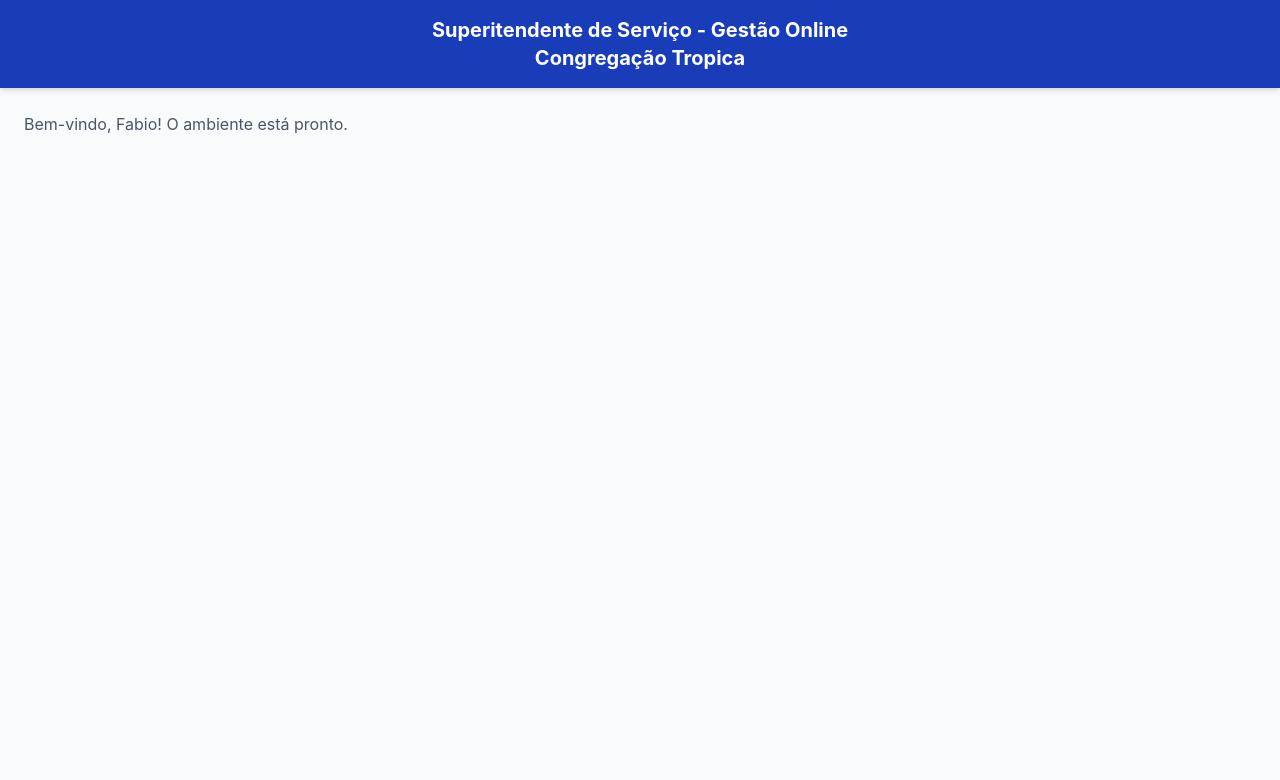
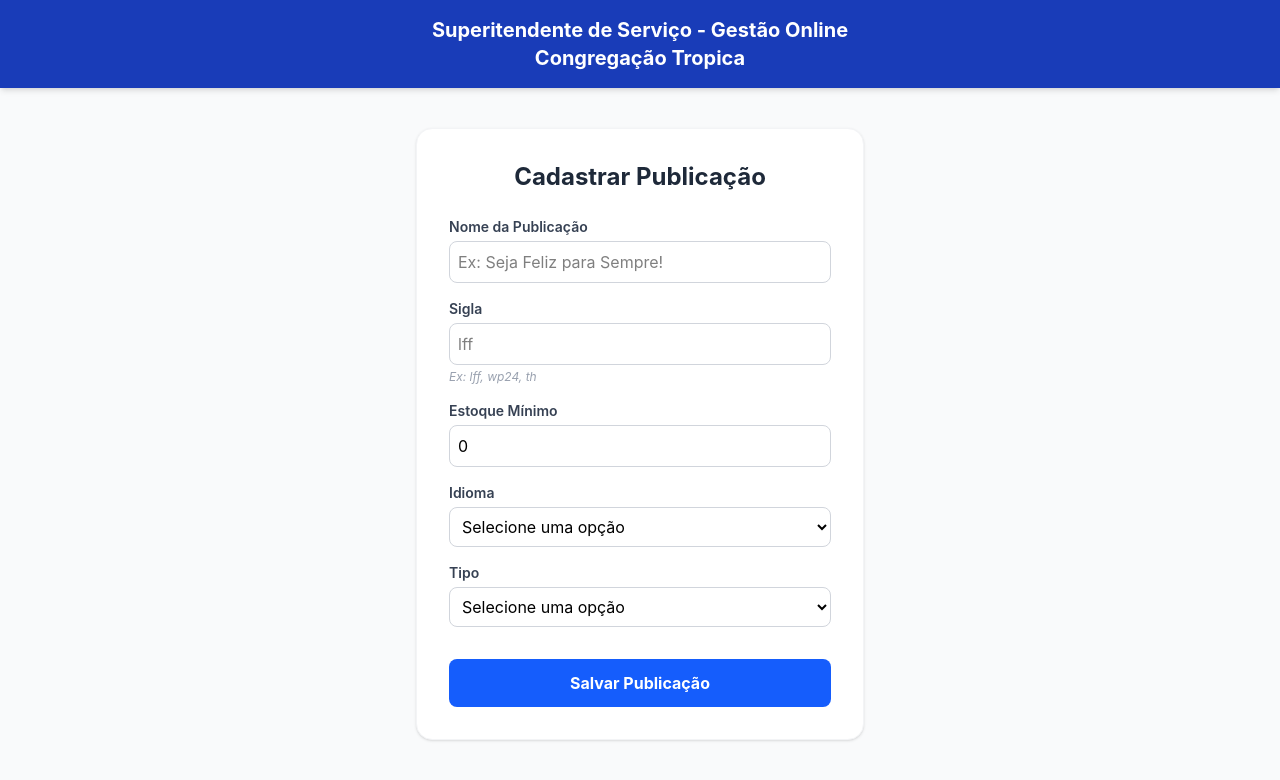
Before and after one commit to fisiofaz/SuperitendenteDeServico-Gestao, a React (Vite) app in the folder frontend/: page / in a window 1280 px wide. Shown: the top 780 px of the page. Built offline with nearby package versions, Linux system fonts and the light colour scheme.

Commit message:
feat: adiciona componentes de Input/Select e evolui cadastro de publicações

```diff
--- a/frontend/src/App.jsx
+++ b/frontend/src/App.jsx
@@ -1,3 +1,5 @@
+import { CadastroPublicacao } from './pages/CadastroPublicacao';
+
 function App() {
   return (
     <div className="min-h-screen bg-gray-50">
@@ -7,9 +9,7 @@ function App() {
         <h2 className="text-xl font-bold text-center">Congregação Tropica</h2>
       </nav>
 
-      <main className="p-6">
-        <p className="text-gray-600">Bem-vindo, Fabio! O ambiente está pronto.</p>
-      </main>
+      <CadastroPublicacao />
     </div>
   )
 }
--- /dev/null
+++ b/frontend/src/components/Input.jsx
@@ -0,0 +1,17 @@
+export function Input({ label, type = "text", value, onChange, placeholder, sigla }) {
+  return (
+    <div className="flex flex-col gap-1 mb-4">
+      <label className="text-sm font-semibold text-gray-700">
+        {label}
+      </label>
+      <input
+        type={type}
+        value={value}
+        onChange={onChange}
+        placeholder={placeholder}
+        className="border border-gray-300 p-2 rounded-lg focus:ring-2 focus:ring-blue-500 focus:outline-none transition-all"
+      />
+      {sigla && <span className="text-xs text-gray-400 italic">Ex: {sigla}</span>}
+    </div>
+  );
+}
--- /dev/null
+++ b/frontend/src/components/Select.jsx
@@ -0,0 +1,19 @@
+export function Select({ label, options, value, onChange }) {
+  return (
+    <div className="flex flex-col gap-1 mb-4">
+      <label className="text-sm font-semibold text-gray-700">{label}</label>
+      <select
+        value={value}
+        onChange={onChange}
+        className="border border-gray-300 p-2 rounded-lg bg-white focus:ring-2 focus:ring-blue-500 focus:outline-none"
+      >
+        <option value="">Selecione uma opção</option>
+        {options.map((opt) => (
+          <option key={opt.value} value={opt.value}>
+            {opt.label}
+          </option>
+        ))}
+      </select>
+    </div>
+  );
+}
--- /dev/null
+++ b/frontend/src/pages/CadastroPublicacao.jsx
@@ -0,0 +1,87 @@
+import { useState } from 'react';
+import { Input } from '../components/Input';
+import { Select } from '../components/Select';
+
+export function CadastroPublicacao() {
+  const [nome, setNome] = useState('');
+  const [sigla, setSigla] = useState('');
+  const [estoqueMinimo, setEstoqueMinimo] = useState(0);
+  const [idioma, setIdioma] = useState('');
+  const [tipo, setTipo] = useState('');
+
+  const handleSalvar = (e) => {
+    e.preventDefault();
+    console.log("Salvando item:", { nome, sigla, estoqueMinimo });
+    alert("Publicação cadastrada (simulação)!");
+  };
+
+  const opcoesIdiomas = [
+    { value: 'pt', label: 'Português' },
+    { value: 'es', label: 'Espanhol' },
+    { value: 'en', label: 'Inglês' },
+    { value: 'tpi', label: 'Tupi-Guarani' }
+  ];
+
+  const opcoesTipos = [
+    { value: 'livro', label: 'Livro' },
+    { value: 'despertai ', label: 'Despertai!' },
+    { value: 'asentinela', label: 'A Sentinela' },
+    { value: 'brochuras e livretos', label: 'Brochuras e Livretos' },
+    { value: 'folhetos e convites', label: 'Folhetos e Convites' },
+    { value: 'apostilas', label: 'Apostilas' },
+    { value: 'periodico', label: 'Periódico' }
+  ];
+
+  return (
+    <div className="max-w-md mx-auto bg-white p-8 rounded-2xl shadow-sm border border-gray-100 mt-10">
+      <h2 className="text-2xl font-bold text-gray-800 mb-6 text-center">
+        Cadastrar Publicação
+      </h2>
+
+      <form onSubmit={handleSalvar}>
+        <Input
+          label="Nome da Publicação"
+          placeholder="Ex: Seja Feliz para Sempre!"
+          value={nome}
+          onChange={(e) => setNome(e.target.value)}
+        />
+
+        <Input
+          label="Sigla"
+          placeholder="lff"
+          sigla="lff, wp24, th"
+          value={sigla}
+          onChange={(e) => setSigla(e.target.value)}
+        />
+
+        <Input
+          label="Estoque Mínimo"
+          type="number"
+          value={estoqueMinimo}
+          onChange={(e) => setEstoqueMinimo(e.target.value)}
+        />
+
+        <Select
+            label="Idioma"
+            options={opcoesIdiomas}
+            value={idioma}
+            onChange={(e) => setIdioma(e.target.value)}
+        />
+
+        <Select
+            label="Tipo"
+            options={opcoesTipos}
+            value={tipo}
+            onChange={(e) => setTipo(e.target.value)}
+        />
+
+        <button
+          type="submit"
+          className="w-full bg-blue-600 hover:bg-blue-700 text-white font-bold py-3 rounded-lg transition-colors mt-4"
+        >
+          Salvar Publicação
+        </button>
+      </form>
+    </div>
+  );
+}
```
